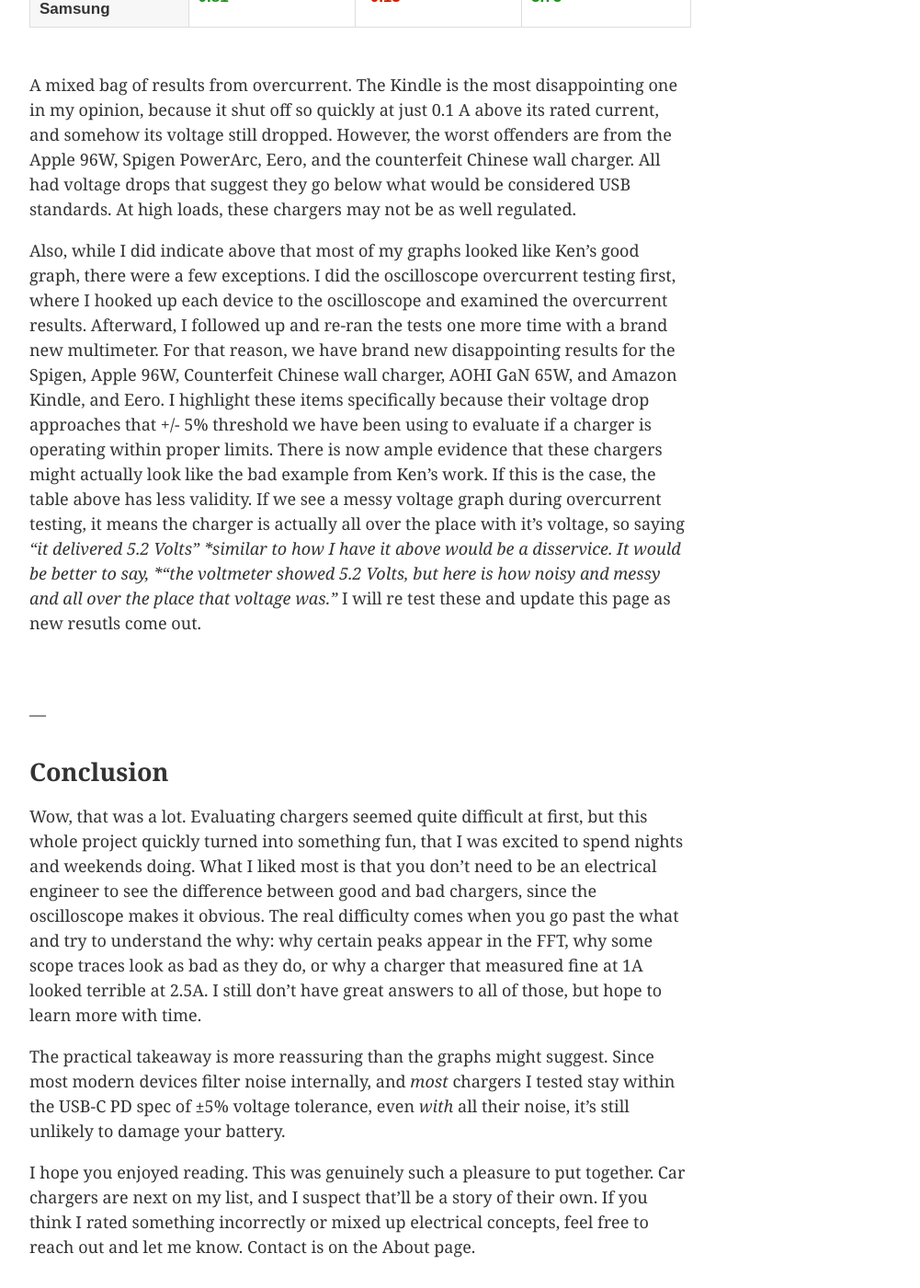
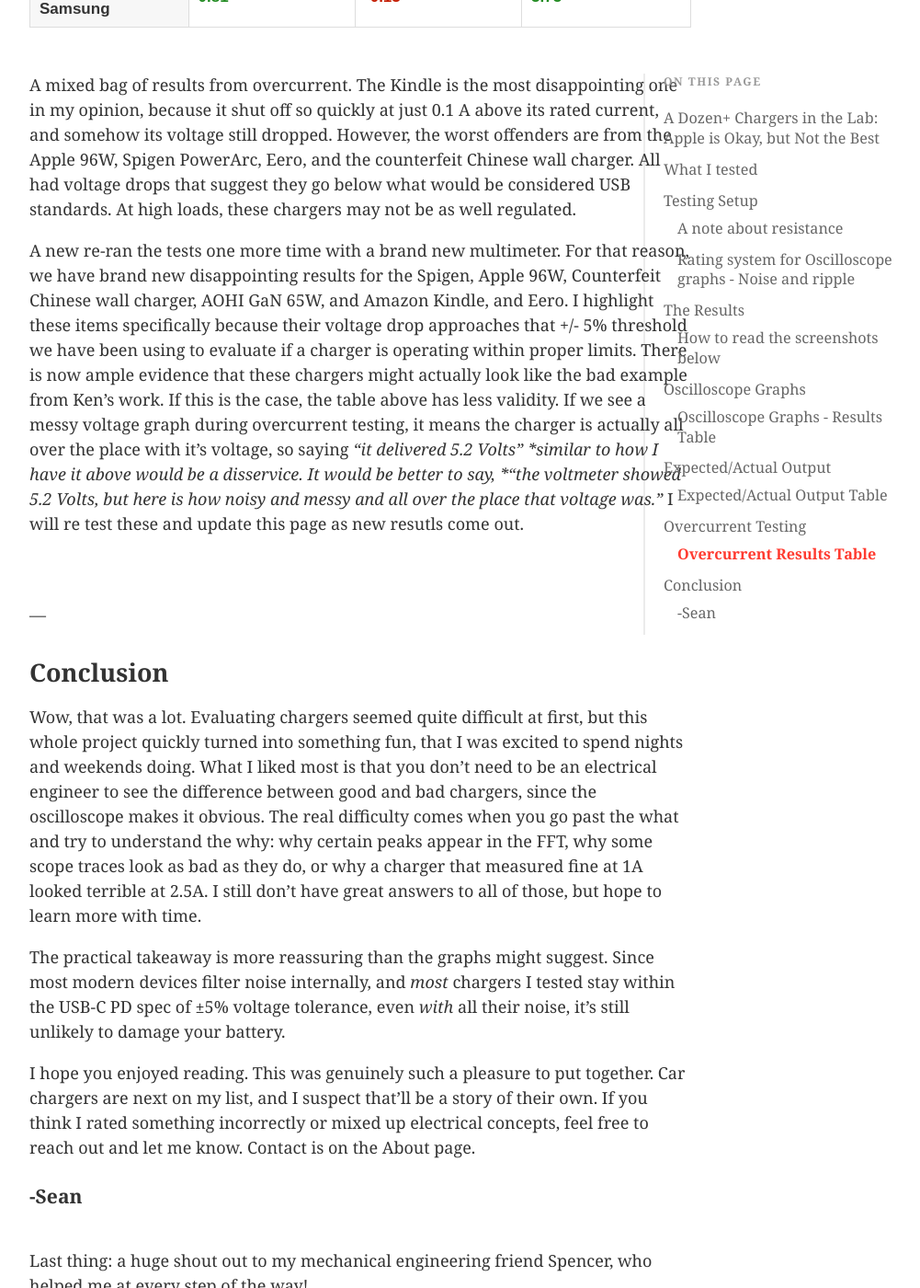
Before and after one commit to 0sps/sull1van.com, a Jekyll site: the page built from _posts/2026-01-19-a-dozen-chargers-in-the-lab.md, in a window 1280 px wide and 1400 px high, scrolled down 13427 px. Shown: the whole window at 92% size, without its empty margins (248-1249 px from the left). Built offline with Jekyll 4.4.1, drawn with Linux system fonts in a browser that asks for light colours; some of the changed lines change nothing that is shown.

Commit message:
Update 2026-01-19-a-dozen-chargers-in-the-lab.md

```diff
--- a/_posts/2026-01-19-a-dozen-chargers-in-the-lab.md
+++ b/_posts/2026-01-19-a-dozen-chargers-in-the-lab.md
@@ -331,6 +331,146 @@
 </figure>
 
 ---
+
+<nav id="sticky-toc" class="sticky-toc-container" markdown="1">
+  <div class="toc-title">ON THIS PAGE</div>
+
+* TOC
+{:toc}
+
+</nav>
+
+<style>
+/* Base container styling */
+.sticky-toc-container {
+  display: none; /* Mobile hidden by default */
+}
+
+/* Desktop layout */
+@media (min-width: 1250px) {
+  .sticky-toc-container {
+    display: block;
+    position: fixed;
+    top: 80px;
+    right: max(20px, calc(50vw - 580px)); /* Align next to centered content */
+    width: 250px;
+    background: transparent;
+    font-size: 0.9em;
+    padding-left: 20px;
+    border-left: 2px solid rgba(0,0,0,0.08); /* Modern light border */
+    max-height: calc(100vh - 100px);
+    overflow-y: auto;
+    z-index: 100;
+  }
+
+  html[data-theme="dark"] .sticky-toc-container {
+    border-left: 2px solid rgba(255,255,255,0.08);
+  }
+
+  .sticky-toc-container .toc-title {
+    font-size: 0.75em;
+    font-weight: 800;
+    text-transform: uppercase;
+    letter-spacing: 1.5px;
+    color: #999;
+    margin-bottom: 20px;
+  }
+
+  /* List styles */
+  .sticky-toc-container #markdown-toc {
+    list-style: none;
+    padding-left: 0;
+    margin: 0;
+  }
+
+  .sticky-toc-container #markdown-toc li {
+    margin-bottom: 12px;
+    line-height: 1.35;
+  }
+
+  .sticky-toc-container #markdown-toc ul {
+    list-style: none;
+    padding-left: 15px;
+    margin-top: 8px;
+    margin-bottom: 8px;
+  }
+
+  .sticky-toc-container #markdown-toc a {
+    text-decoration: none;
+    color: #666;
+    transition: all 0.2s ease;
+    display: block;
+    position: relative;
+    left: 0;
+  }
+
+  html[data-theme="dark"] .sticky-toc-container #markdown-toc a {
+    color: #999;
+  }
+
+  .sticky-toc-container #markdown-toc a:hover {
+    color: #000;
+    left: 2px;
+  }
+
+  html[data-theme="dark"] .sticky-toc-container #markdown-toc a:hover {
+    color: #fff;
+  }
+
+  /* Active state class toggled by JS */
+  .sticky-toc-container #markdown-toc a.active {
+    color: #FF3B30; /* A distinct accent color, like Apple's red */
+    font-weight: 700;
+  }
+
+  html[data-theme="dark"] .sticky-toc-container #markdown-toc a.active {
+    color: #FF453A;
+  }
+}
+</style>
+
+<script>
+document.addEventListener("DOMContentLoaded", function() {
+  const tocLinks = document.querySelectorAll('#markdown-toc a');
+
+  // Find all corresponding target headings
+  const headings = Array.from(tocLinks).map(link => {
+    try {
+      const id = link.getAttribute('href').substring(1);
+      return document.getElementById(id);
+    } catch(e) { return null; }
+  }).filter(Boolean);
+
+  if(headings.length === 0) return;
+
+  // We need to keep track of active sections.
+  // A simple way is to find the heading that is closest to top of viewport but above or near 0
+  const onScroll = () => {
+    let currentActive = headings[0];
+
+    for (let heading of headings) {
+      const rect = heading.getBoundingClientRect();
+      if (rect.top <= 150) { /* trigger point */
+        currentActive = heading;
+      } else {
+        break; // since headings are sequential, stop checking
+      }
+    }
+
+    // remove active from all
+    tocLinks.forEach(link => link.classList.remove('active'));
+
+    // add active to current
+    const activeLink = document.querySelector(`#markdown-toc a[href="#${currentActive.id}"]`);
+    if (activeLink) {
+       activeLink.classList.add('active');
+    }
+  };
+
+  window.addEventListener('scroll', onScroll, { passive: true });
+  onScroll(); // trigger initially
+});
+</script>
 
 ## What I tested
 
@@ -1672,7 +1812,7 @@
 
 A mixed bag of results from overcurrent. The Kindle is the most disappointing one in my opinion, because it shut off so quickly at just 0.1 A above its rated current, and somehow its voltage still dropped. However, the worst offenders are from the Apple 96W, Spigen PowerArc, Eero, and the counterfeit Chinese wall charger. All had voltage drops that suggest they go below what would be considered USB standards. At high loads, these chargers may not be as well regulated.
 
-Also, while I did indicate above that most of my graphs looked like Ken's good graph, there were a few exceptions. I did the oscilloscope overcurrent testing first, where I hooked up each device to the oscilloscope and examined the overcurrent results. Afterward, I followed up and re-ran the tests one more time with a brand new multimeter. For that reason, we have brand new disappointing results for the Spigen, Apple 96W, Counterfeit Chinese wall charger, AOHI GaN 65W, and Amazon Kindle, and Eero. I highlight these items specifically because their voltage drop approaches that +/- 5% threshold we have been using to evaluate if a charger is operating within proper limits. There is now ample evidence that these chargers might actually look like the bad example from Ken's work. If this is the case, the table above has less validity. If we see a messy voltage graph during overcurrent testing, it means the charger is actually all over the place with it's voltage, so saying *"it delivered 5.2 Volts" *similar to how I have it above would be a disservice. It would be better to say, *"the voltmeter showed 5.2 Volts, but here is how noisy and messy and all over the place that voltage was."* I will re test these and update this page as new resutls come out.
+A new re-ran the tests one more time with a brand new multimeter. For that reason, we have brand new disappointing results for the Spigen, Apple 96W, Counterfeit Chinese wall charger, AOHI GaN 65W, and Amazon Kindle, and Eero. I highlight these items specifically because their voltage drop approaches that +/- 5% threshold we have been using to evaluate if a charger is operating within proper limits. There is now ample evidence that these chargers might actually look like the bad example from Ken's work. If this is the case, the table above has less validity. If we see a messy voltage graph during overcurrent testing, it means the charger is actually all over the place with it's voltage, so saying *"it delivered 5.2 Volts" *similar to how I have it above would be a disservice. It would be better to say, *"the voltmeter showed 5.2 Volts, but here is how noisy and messy and all over the place that voltage was."* I will re test these and update this page as new resutls come out.
 
 
 
```
